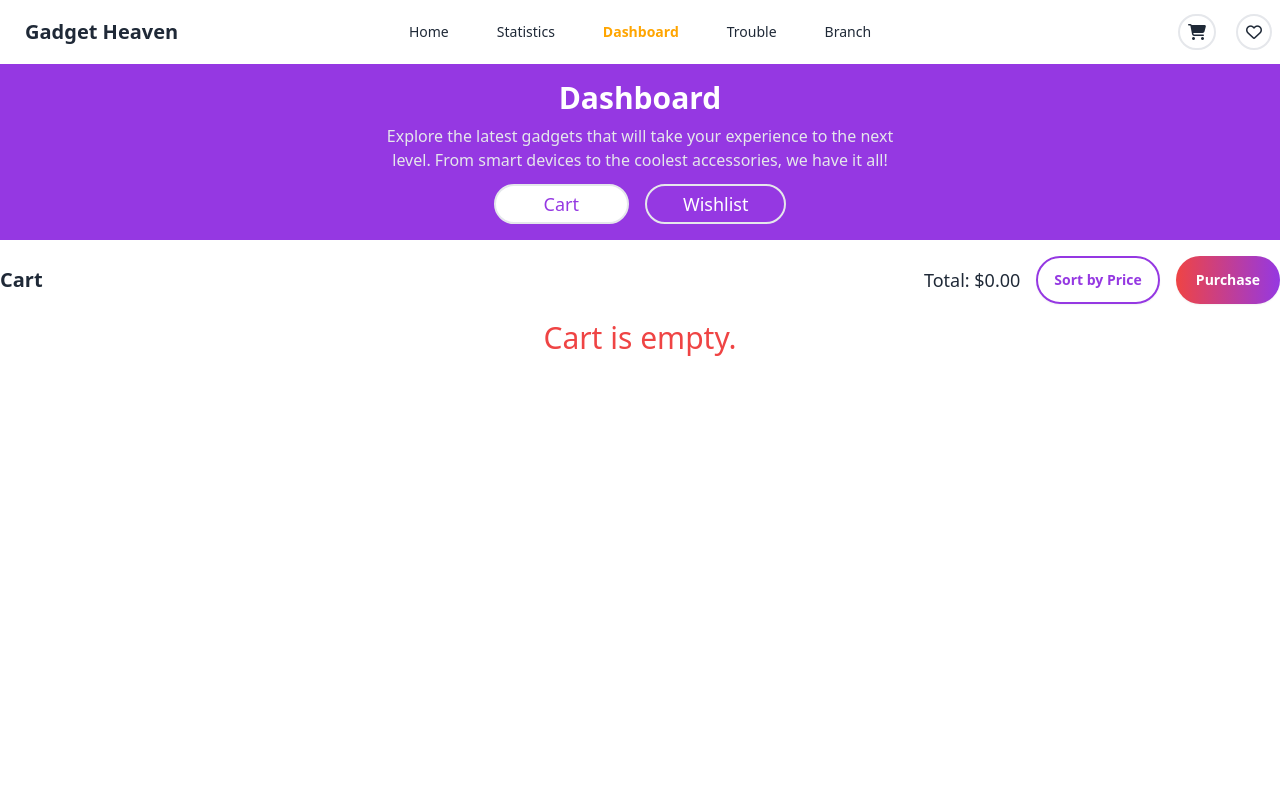
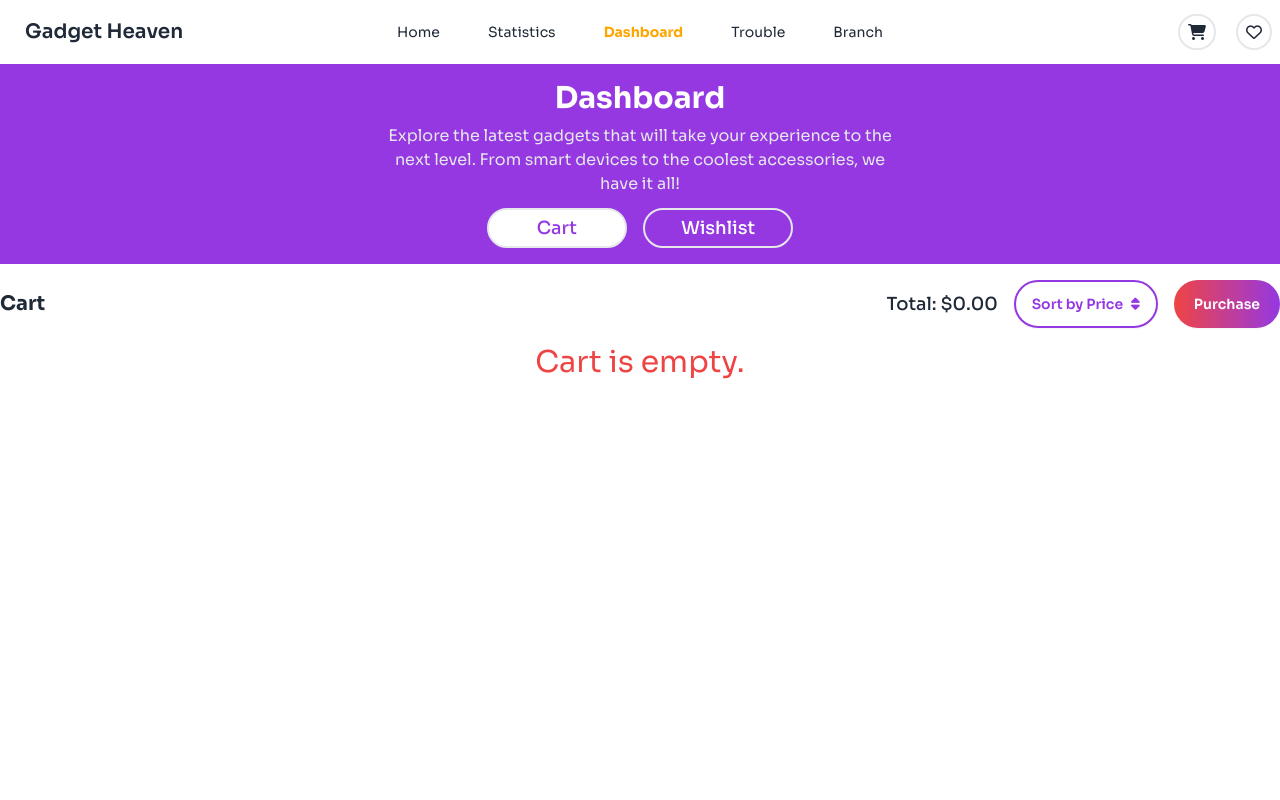
Before and after one commit to programming-hero-web-course-4/b10a8-gadget-heaven-shafriki, a React (Vite) app: page /dashboard in a window 1280 px wide. Shown: the top 800 px of the page. Built offline with nearby package versions, Linux system fonts and the light colour scheme.

Commit message:
changes in font family

```diff
--- a/index.html
+++ b/index.html
@@ -10,8 +10,18 @@
      <!-- font awasome -->
      <script src="https://kit.fontawesome.com/7043c081d1.js" crossorigin="anonymous"></script>
 
+     <!-- font family -->
+     <link href="https://fonts.googleapis.com/css2?family=Sora:wght@100..800&display=swap" rel="stylesheet">
+
+     <style>
+      .sora{
+      font-family: "Sora", sans-serif;
+    }
+
+     </style>
+
   </head>
-  <body>
+  <body class="sora">
     <div id="root"></div>
     <script type="module" src="/src/main.jsx"></script>
   </body>
--- a/src/components/Banner.jsx
+++ b/src/components/Banner.jsx
@@ -12,7 +12,7 @@ const Banner = () => {
     return (
         <div className='mb-40 md:mb-96'>
             <div className='px-3 bg-[#9538E2] h-[30rem] flex flex-col items-center justify-center mx-2 md:mx-5 rounded-2xl border-[7px] border-[#F6F6F6]'>
-                <h1 className='text-xl md:w-3/5 md:text-5xl text-center text-white font-bold mb-4'>
+                <h1 className='text-xl md:w-4/6 md:text-5xl text-center text-white font-bold mb-4'>
                     Upgrade Your Tech Accessorize with Gadget Heaven Accessories
                 </h1>
                 <p className='text-xs md:text-base text-white md:w-3/6 text-center'>
--- a/src/pages/Dashboard.jsx
+++ b/src/pages/Dashboard.jsx
@@ -81,7 +81,7 @@ const Dashboard = () => {
                             <div className='flex items-center gap-4'>
                                 <p className='text-lg font-medium'>Total: ${totalCostCalculation()}</p>
 
-                                <button onClick={handleSortByPrice} className='btn border-2 border-[#9538E2] hover:border-amber-500 hover:bg-transparent rounded-full bg-transparent text-[#9538E2] '>Sort by Price</button>
+                                <button onClick={handleSortByPrice} className='btn border-2 border-[#9538E2] hover:border-amber-500 hover:bg-transparent rounded-full bg-transparent text-[#9538E2] '>Sort by Price<i class="fa-solid fa-sort"></i></button>
 
                                 <button onClick={handlePurchase} className='btn border-none rounded-full bg-gradient-to-r from-red-500 to-[#9538E2] md:px-5 text-white'>Purchase</button>
                             </div>
```
